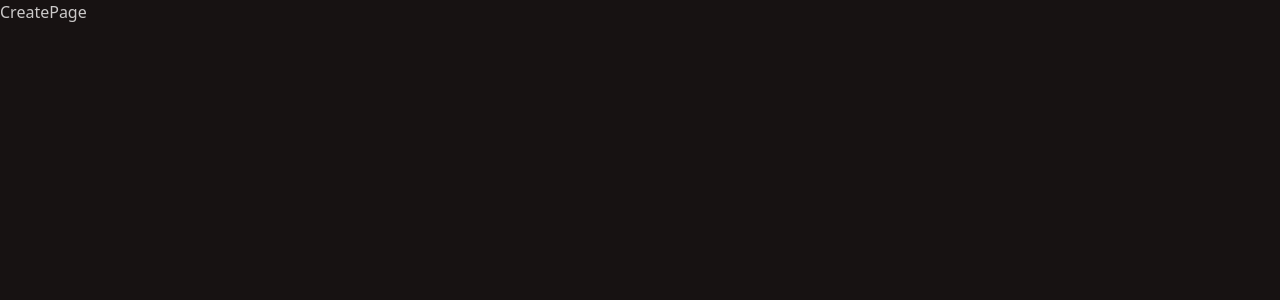
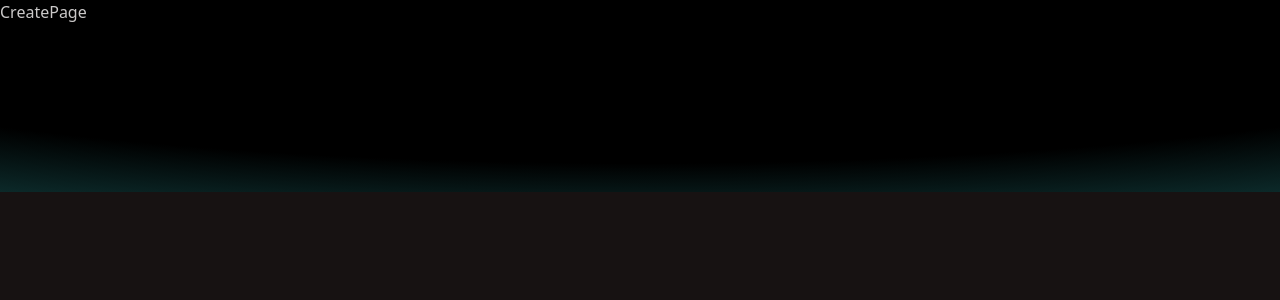
Before and after one commit to pratibhaa65/notes_tracker, a React (Vite) app in the folder frontend/: page /create in a window 1280 px wide. Shown: the top 300 px of the page. Built offline with nearby package versions, Linux system fonts and the light colour scheme.

Commit message:
homepage completed

```diff
--- a/frontend/src/App.jsx
+++ b/frontend/src/App.jsx
@@ -5,7 +5,10 @@
 
 const App = () => {
   return (
-    <div data-theme="forest">
+    <div className="relative h-full w-full">
+      <div
+        className="absolute inset-0 -z-10 h-full w-full items-center px-5 py-24 [background:radial-gradient(125%_125%_at_50%_10%,#000_60%,#0ff0f040_100%)]"
+      />
       <Routes>
         <Route path="/" element={<HomePage />} />
         <Route path="/create" element={<CreatePage />} />
--- a/frontend/src/components/NoteCard.jsx
+++ b/frontend/src/components/NoteCard.jsx
@@ -1,5 +1,6 @@
 import { PenSquareIcon, Trash2Icon } from "lucide-react";
 import { Link } from "react-router";
+import { formatDate } from "../lib/utils";
 
 const NoteCard = ({ note }) => {
   return (
@@ -13,7 +14,7 @@
         <p className="text-base-content/70 line-clamp-3">{note.content}</p>
         <div className="card-actions justify-between items-center mt-4">
             <span className="text-sm text-base-content/50">
-             {note.createdAt ? new Date(note.createdAt).toLocaleDateString() : "Unknown Date"}
+             {formatDate(new Date(note.createdAt)) }
             </span>
           <div className="flex-items-center gap-1" />
              <PenSquareIcon className="size-4"/>
--- /dev/null
+++ b/frontend/src/lib/utils.js
@@ -0,0 +1,7 @@
+export function formatDate(date){
+    return date.toLocaleDateString("en-US",{
+        year: "numeric",
+        month: "short",
+        day: "numeric"
+    });
+}
--- a/frontend/src/pages/HomePage.jsx
+++ b/frontend/src/pages/HomePage.jsx
@@ -1,12 +1,12 @@
 import { useEffect, useState } from "react";
 import Navbar from "../components/Navbar";
-import RatelimitedUI from "../components/RatelimitedUI";
+import RateLimitedUI from "/home/prativa/Documents/mern/frontend/src/components/RatelimitedUI.jsx"; // Correct import
 import NoteCard from "../components/NoteCard";
 import axios from "axios";
 import { toast } from "react-hot-toast";
 
 const HomePage = () => {
-  const [isRatelimited, setIsRatelimited] = useState(true);
+  const [isRatelimited, setIsRatelimited] = useState(false); // Start as false
   const [notes, setNotes] = useState([]);
   const [loading, setLoading] = useState(false);
 
@@ -33,7 +33,7 @@
   return (
     <div className='min-h-screen'>
       <Navbar />
-      {isRatelimited && <RatelimitedUI />}
+      {isRatelimited && <RateLimitedUI />} {/* Use correct component name */}
       <div className="max-w-7xl mx-auto p-4 mt-6">
         {loading && <div className="text-center text-primary py-19">Loading...</div>}
         {notes.length > 0 && !isRatelimited && (
```
